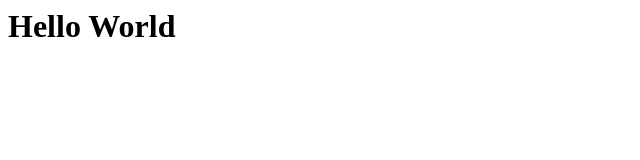
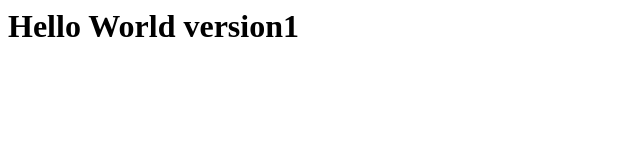
Before and after one commit to sachumm127/Hello-world, a plain HTML site: page index.html in a window 1280 px wide. Shown: the whole page, without its empty margins (0-640 px from the left). Drawn offline with Linux system fonts and the light colour scheme.

Commit message:
Update index.html

```diff
--- a/index.html
+++ b/index.html
@@ -2,6 +2,6 @@
  <head>
  </head>
  <body>
-   <h1>Hello World<h1>
+   <h1>Hello World version1 <h1>
  </body>
 </html>
```
